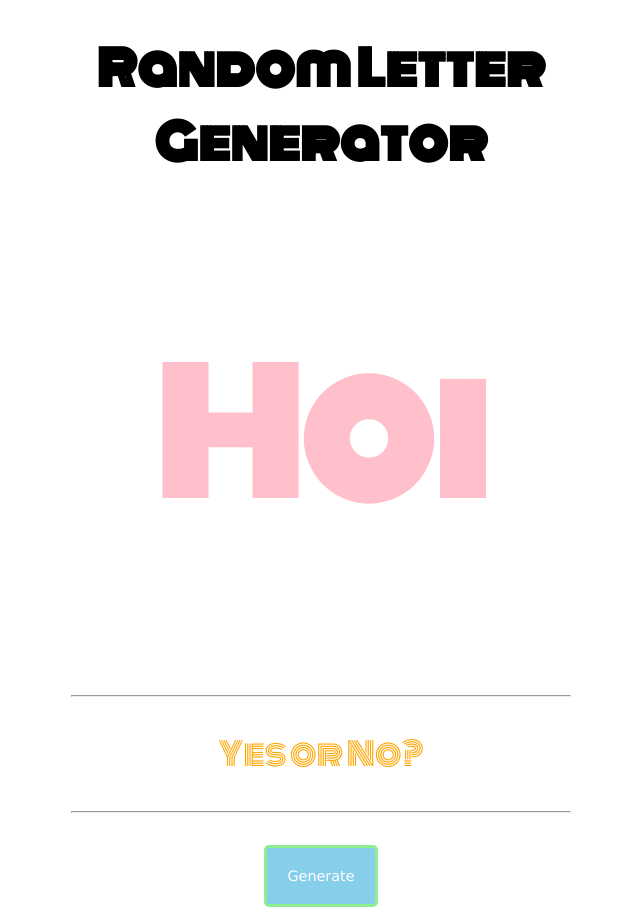
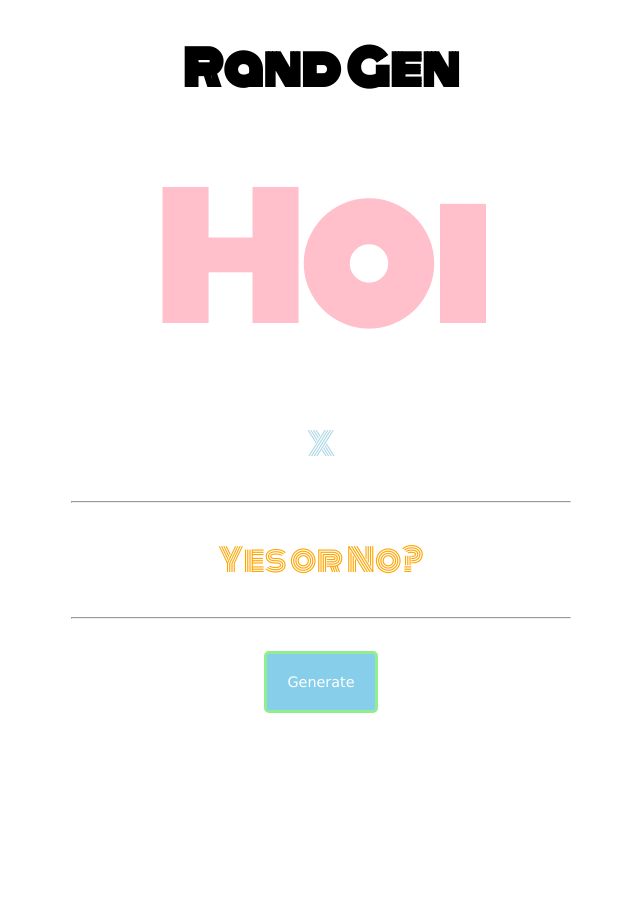
Before and after one commit to alcaloke/rndLetGen, a plain HTML site: page index.html in a window 1280 px wide. Shown: the whole page, without its empty margins (319-959 px from the left). After the commit the page ends 800 px from the top, so only its background shows below. Drawn offline with Linux system fonts and the light colour scheme.

Commit message:
added random numbers

```diff
--- a/index.html
+++ b/index.html
@@ -3,14 +3,15 @@
   <head>
     <meta charset="UTF-8" />
     <meta name="viewport" content="width=device-width, initial-scale=1.0" />
-    <title>Random Letter Generator</title>
+    <title>Random Generator</title>
     <link rel="stylesheet" href="styles.css" />
   </head>
   <body>
     <div class="container">
       <div class="letter">
-        <h1 id="title">Random Letter Generator</h1>
+        <h1 id="title">Rand Gen</h1>
         <h2 id="generated">Hoi</h2>
+        <p id="randNum">X</p>
         <hr />
         <p id="boolean">Yes or No?</p>
         <hr />
--- a/randomLetterGenerator.js
+++ b/randomLetterGenerator.js
@@ -3,6 +3,7 @@ console.dir(document)
 const title = document.getElementById('title')
 const letter = document.getElementById('generated')
 const yeahOrNah = document.getElementById('boolean')
+const randNum = document.getElementById('randNum')
 
 const getRndInt = (min, max) => {
   return Math.floor(Math.random() * (max - min + 1)) + min
@@ -45,9 +46,14 @@ const generateLetter = () => {
 
     // yes or no random colour
     yeahOrNah.style.color = colours[Math.floor(Math.random() * x)]
+
+    // random number
+    randNum.textContent = getRndInt(21,499)
+    randNum.style.color = colours[Math.floor(Math.random() * x)]
   }
 
   const timeout = (ms) => {
+    // simply resolves when set time is over
     return new Promise((resolve) => setTimeout(resolve, ms))
   }
 
@@ -57,6 +63,7 @@ const generateLetter = () => {
     }
     for (i = 0; i < 20; i++) {
       generate()
+      // waits for setTimeout, resolves & goes back to  the loop
       await timeout(i * 20)
     }
   }
--- a/styles.css
+++ b/styles.css
@@ -23,12 +23,15 @@ h1 {
 h2 {
   font-size: 10rem;
   color: pink;
+  margin: 0;
 }
 p {
   font-size: 2rem;
   color: orange;
 }
-
+#randNum {
+  color: lightblue;
+}
 button {
   font-family: 'Lucida Sans';
   font-size: 0.9rem;
```
